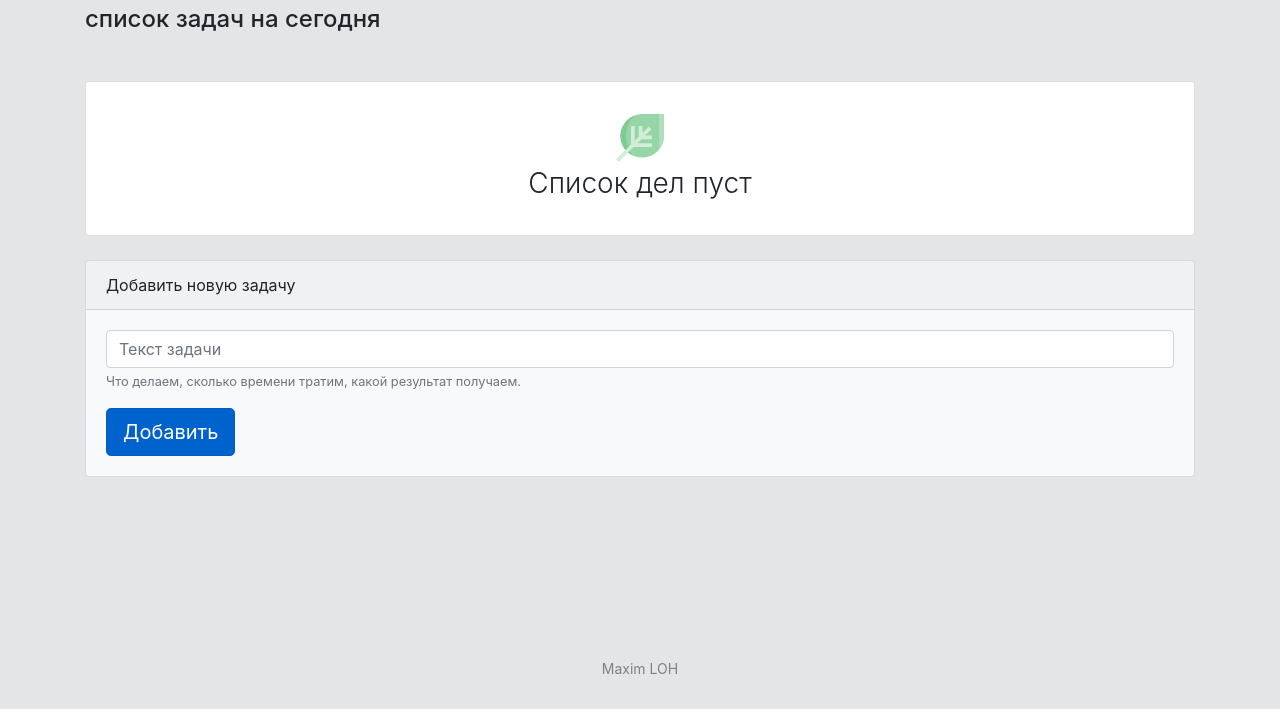
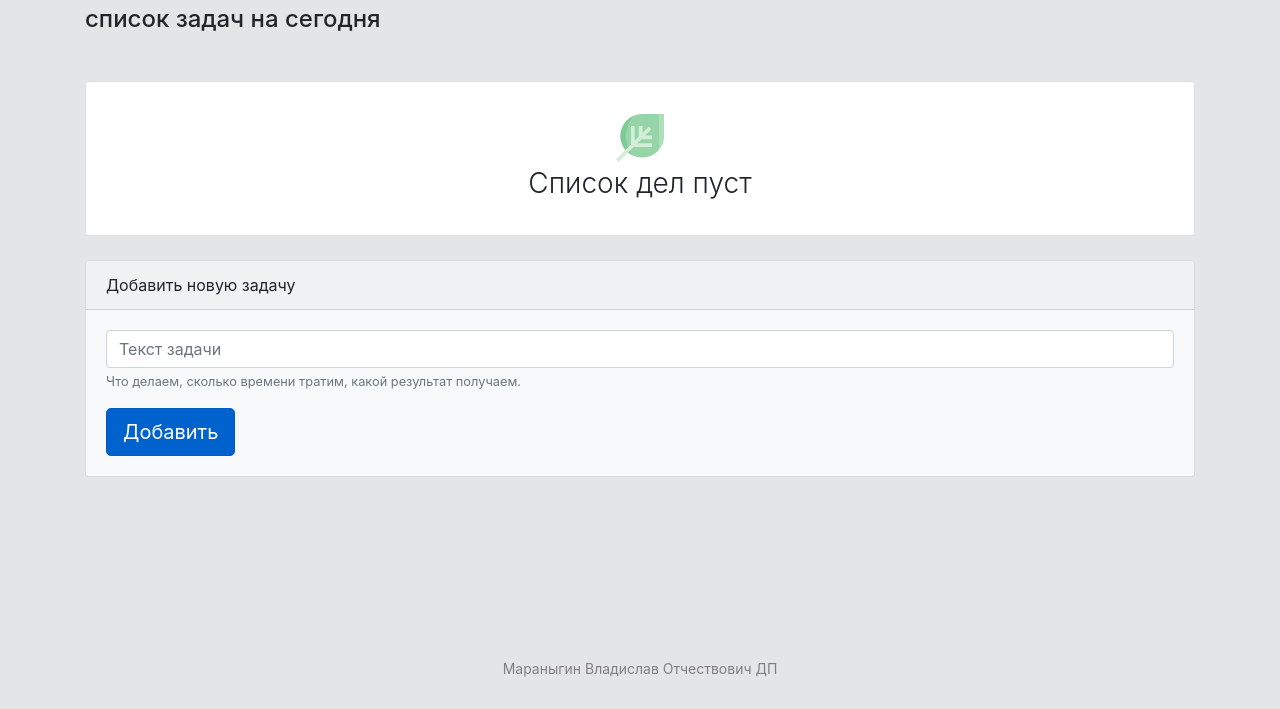
Before and after one commit to VLAD20032/-1, a plain HTML site: page index.html in a window 1280 px wide. Shown: the part 91-800 px from the top of the page. Drawn offline with nearby package versions, Linux system fonts and the light colour scheme.

Commit message:
Update index.html

```diff
--- a/index.html
+++ b/index.html
@@ -41,7 +41,7 @@
 	</div>
 
 	<div class="copyright">
-		Maxim LOH
+		Мараныгин Владислав Отчествович ДП
 	</div>
 
 	<script src="js/main.js"></script>
```
